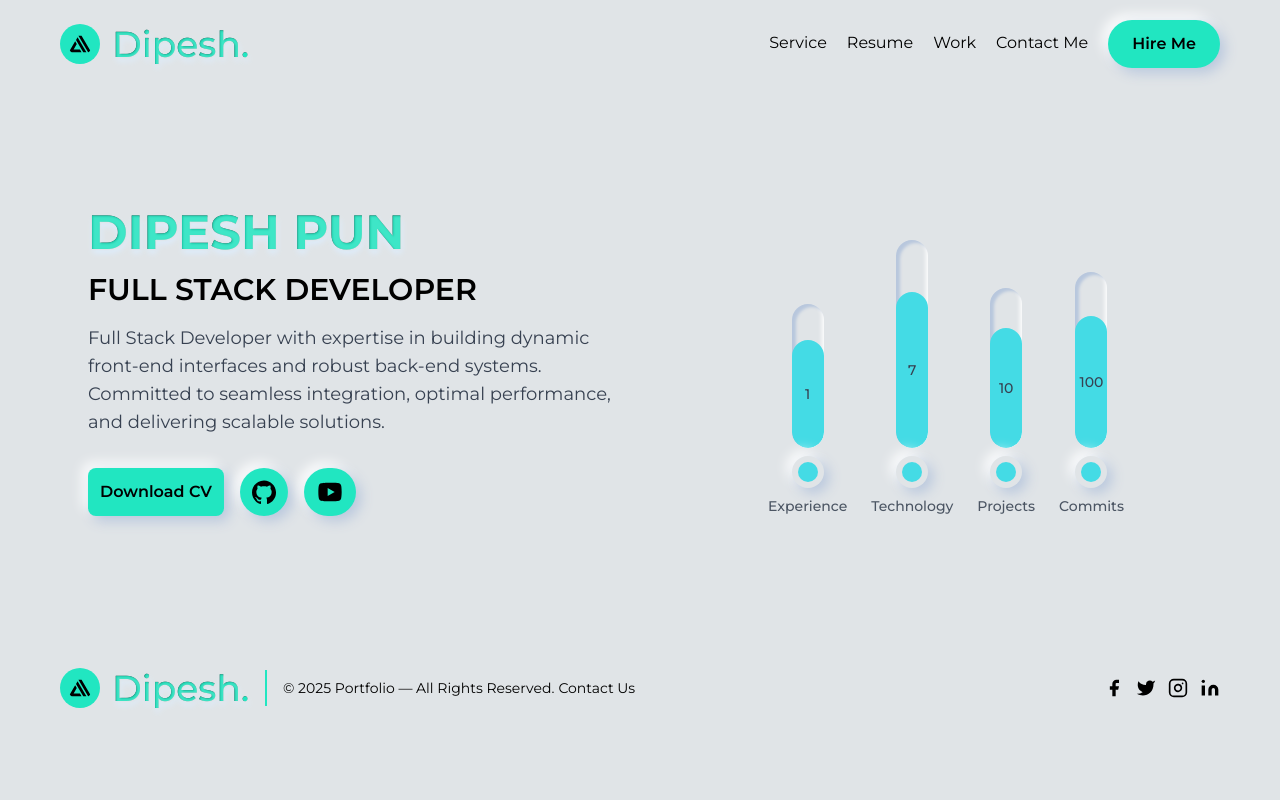
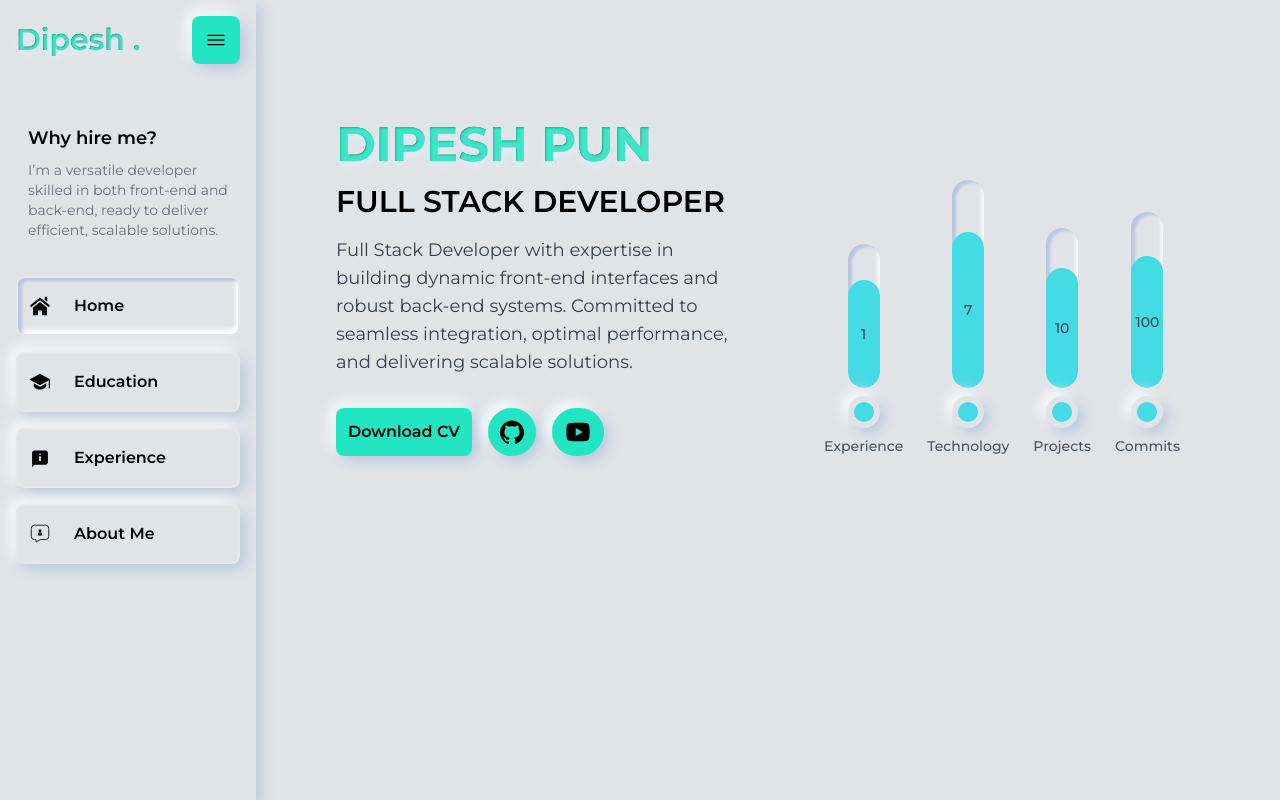
Before and after one commit to DipeshPun91/portfolio_website_next.js, a Next.js app: page / in a window 1280 px wide. Built offline with nearby package versions, Linux system fonts and the light colour scheme.

Commit message:
Sixteen commit

```diff
--- a/src/app/page.tsx
+++ b/src/app/page.tsx
@@ -1,13 +1,29 @@
-import Header from "@/components/Header";
-import Footer from "@/components/Footer";
+"use client";
+
+import Sidebar from "@/components/Sidebar";
+import MobileSidebar from "@/components/MobileSidebar";
+import { useState } from "react";
 
 export default function Home() {
+  const [collapsed, setCollapsed] = useState(false);
+
   return (
-    <>
-      <Header />
+    <section className="flex min-h-screen relative pb-20">
+      <div className="hidden lg:block">
+        <Sidebar collapsed={collapsed} setCollapsed={setCollapsed} />
+      </div>
 
-      <section>
-        <div className="container mx-auto flex flex-col lg:flex-row px-6 py-24 items-stretch gap-6">
+      <div className="lg:hidden">
+        <MobileSidebar />
+      </div>
+
+      <div
+        className={`transition-all duration-300 ease-in-out ${
+          collapsed ? "lg:ml-20" : "lg:ml-60"
+        } w-full`}
+      >
+        <div className="flex-grow p-8 lg:p-12 pb-20 lg:pb-28">
+          <div className="container mx-auto flex flex-col lg:flex-row px-6 py-12 items-stretch gap-6">
             <div className="flex-1 flex flex-col items-center text-center lg:items-start lg:text-left p-6">
               <h1 className="text-4xl sm:text-5xl mb-4 font-bold uppercase title">
                 Dipesh Pun
@@ -16,10 +32,10 @@ export default function Home() {
                 Full Stack Developer
               </h2>
               <p className="mb-8 text-base sm:text-lg leading-relaxed text-gray-700">
-              Full Stack Developer with expertise in building dynamic front-end
-              interfaces and robust back-end systems. Committed to seamless
-              integration, optimal performance, and delivering scalable
-              solutions.
+                Full Stack Developer with expertise in building dynamic
+                front-end interfaces and robust back-end systems. Committed to
+                seamless integration, optimal performance, and delivering
+                scalable solutions.
               </p>
 
               <div className="flex gap-4">
@@ -80,9 +96,8 @@ export default function Home() {
               ))}
             </div>
           </div>
+        </div>
+      </div>
     </section>
-
-      <Footer />
-    </>
   );
 }
```
Lines whose indentation alone changed are shown as unchanged.
